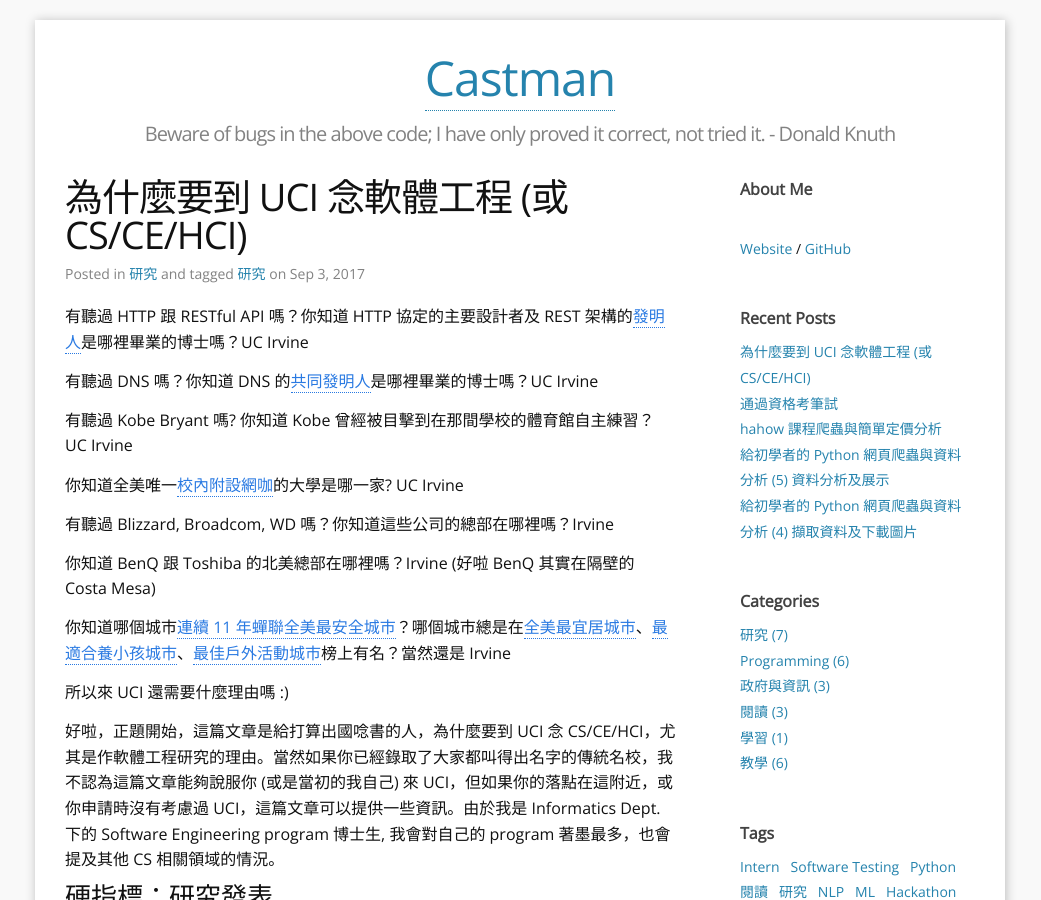
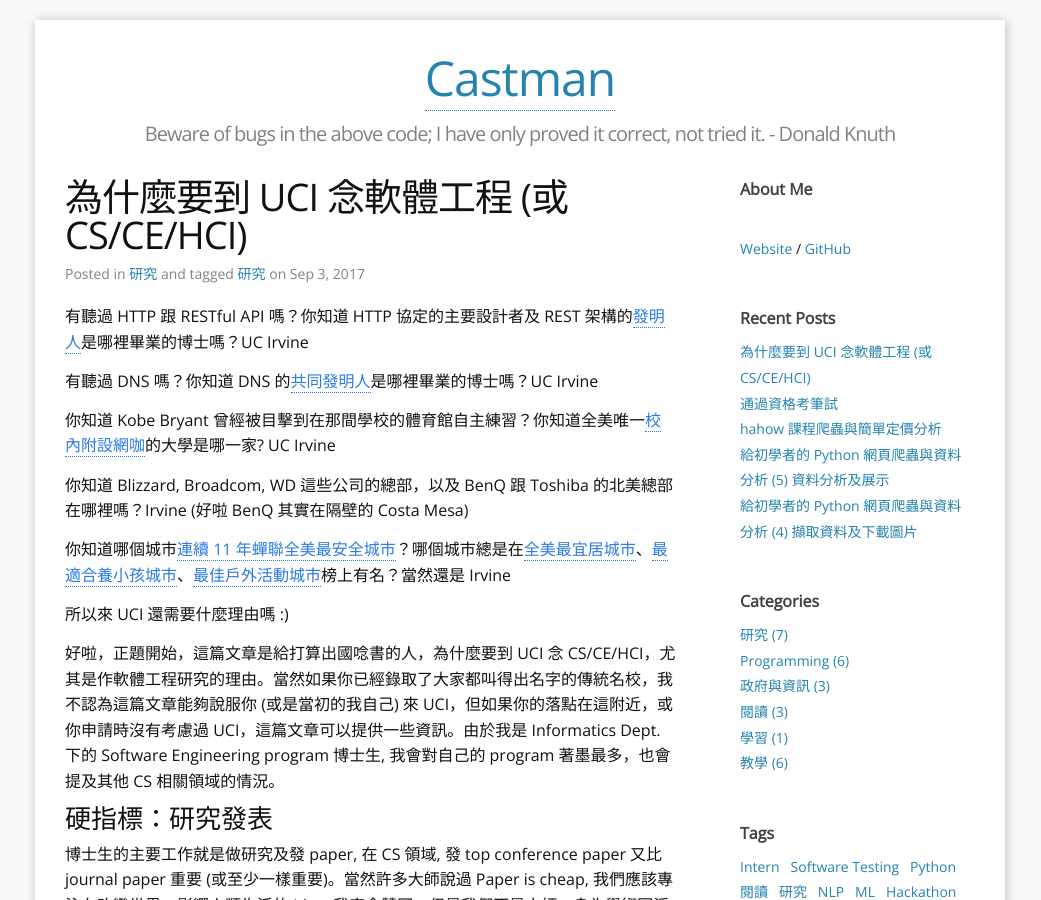
Before and after one commit to jwlin/jwlin.github.io, a Jekyll site: the page built from _posts/2017-09-03-why-se-uci.md, in a window 1280 px wide and 900 px high. Shown: the whole window, without its empty margins (120-1161 px from the left). Built offline with Jekyll 4.4.1, drawn with Linux system fonts in a browser that asks for light colours; comment, search, counter and statistics services are not loaded.

Commit message:
blog update

```diff
--- a/_posts/2017-09-03-why-se-uci.md
+++ b/_posts/2017-09-03-why-se-uci.md
@@ -10,13 +10,9 @@ tags:
 
 有聽過 DNS 嗎？你知道 DNS 的[共同發明人](https://en.wikipedia.org/wiki/Paul_Mockapetris)是哪裡畢業的博士嗎？UC Irvine
 
-有聽過 Kobe Bryant 嗎? 你知道 Kobe 曾經被目擊到在那間學校的體育館自主練習？UC Irvine
+你知道 Kobe Bryant 曾經被目擊到在那間學校的體育館自主練習？你知道全美唯一[校內附設網咖](http://www.esports.uci.edu/uci-esports-arena.php)的大學是哪一家? UC Irvine
 
-你知道全美唯一[校內附設網咖](http://www.esports.uci.edu/uci-esports-arena.php)的大學是哪一家? UC Irvine
-
-有聽過 Blizzard, Broadcom, WD 嗎？你知道這些公司的總部在哪裡嗎？Irvine
-
-你知道 BenQ 跟 Toshiba 的北美總部在哪裡嗎？Irvine (好啦 BenQ 其實在隔壁的 Costa Mesa)
+你知道 Blizzard, Broadcom, WD 這些公司的總部，以及 BenQ 跟 Toshiba 的北美總部在哪裡嗎？Irvine (好啦 BenQ 其實在隔壁的 Costa Mesa)
 
 你知道哪個城市[連續 11 年蟬聯全美最安全城市](http://www.ocregister.com/2015/09/29/for-the-11th-year-irvine-is-among-nations-safest-cities/)？哪個城市總是在[全美最宜居城市](http://time.com/money/collection-post/4468988/irvine-california/)、[最適合養小孩城市](https://www.niche.com/places-to-live/irvine-orange-ca/)、[最佳戶外活動城市](https://www.niche.com/places-to-live/irvine-orange-ca/)榜上有名？當然還是 Irvine
 
```
